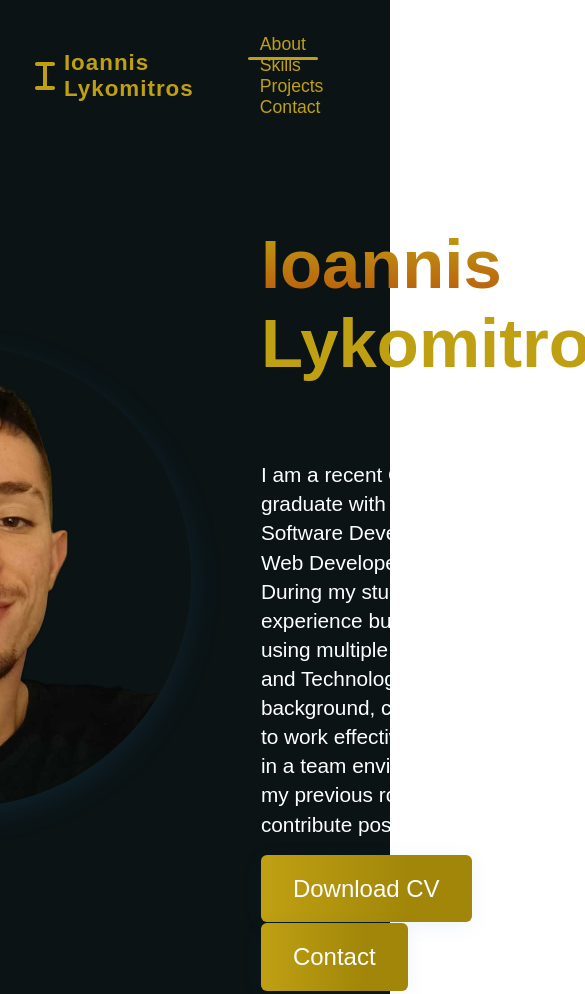
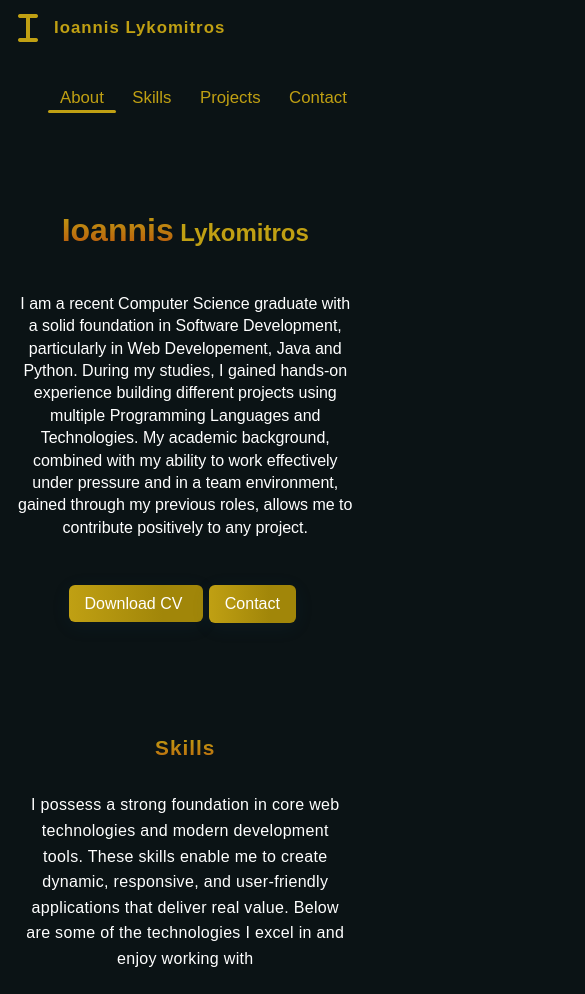
Before and after one commit to IoannisLykomitros/PortfolioWebsite, a plain HTML site: page index.html in a window 390 px wide. Shown: the top 994 px of the page, 585 px wide, since content can reach past the window. Drawn offline with Linux system fonts and the light colour scheme.

Commit message:
Finished the styling of contact.html and made small changes in index.html

```diff
--- a/resources/styles.css
+++ b/resources/styles.css
@@ -1,5 +1,6 @@
 * {
     box-sizing: border-box;
+
 }
 
 body {
@@ -493,3 +494,202 @@ footer {
     transform: scale(1.3);
     color: #c0a013;
 }
+
+/* ================================
+   Responsive Design: Tablets & Mobile
+   ================================ */
+
+/* For tablets (≤ 900px) */
+@media (max-width: 900px) {
+    body {
+        background-color: #0b1315;
+    }
+    nav {
+        flex-direction: column;
+        align-items: flex-start;
+        gap: 1rem;
+        padding: 16px;
+    }
+    .logo {
+        margin-bottom: 12px;
+    }
+    section, .projects-container, .skills-container, .about-container, .contact-container {
+        max-width: 95vw;
+        padding: 0 10px;
+    }
+    #about {
+        margin-top: 120px;
+
+    }
+    #contact {
+        margin-top: 238px;
+        align-items: center;
+    }
+    .about-container {
+        gap: 18px;
+        flex-direction: column;
+        min-height: unset;
+        align-items: center;
+    }
+    .about-content {
+        padding: 20px 12px;
+        text-align: center;
+
+    }
+    a {
+        color: inherit;
+        text-decoration: none;
+    }
+    img {
+        max-width: 220px;
+        margin: 0 auto;
+        display: none;
+    }
+    .skills-list ul,
+    .projects-list {
+        gap: 14px;
+        flex-wrap: wrap;
+    }
+    .skills-list ul {
+        flex-wrap: wrap;
+    }
+    .project {
+        max-width: 95vw;
+        min-width: 260px;
+    }
+    .contact-container {
+        gap: 20px;
+        flex-direction: column;
+        min-height: unset;
+        align-items: center;
+    }
+}
+
+/* For mobile devices (≤ 600px) */
+@media (max-width: 600px) {
+
+    nav {
+        flex-direction: column;
+        padding: 12px 8px;
+        /*margin: auto;*/
+    }
+    .nav-links li {
+        display: inline-block;
+        margin-bottom: 10px;
+        align-items: center;
+    }
+    .logo_text, .nav-link {
+        font-size: 1.05rem;
+    }
+    section {
+        padding: 2rem 0;
+    }
+    img {
+        max-width: 180px;
+        width: 90vw;
+        margin: 0 auto;
+    }
+    h1 {
+        font-size: clamp(1.5rem, 5vw, 4.3rem);
+    }
+    .color-name {
+        font-size: clamp(2rem, 6vw, 4.3rem);
+    }
+    .about-container {
+        flex-direction: column;
+        gap: 24px;
+        align-items: center;
+    }
+    .about-content, .skills-container, .projects-container {
+        padding: 1rem 0.5rem;
+        border-radius: 8px;
+    }
+    .skills-content h2,
+    .projects-content h2 {
+        font-size: 1.3rem;
+        padding-bottom: 8px;
+    }
+    .about-text, .skills-text {
+        font-size: 1rem;
+    }
+    .skills-list ul,
+    .projects-list {
+        display: grid;
+        grid-template-columns: 1fr;
+        gap: 18px;
+        justify-items: center;
+    }
+    .skill {
+        width: 70px;
+    }
+    .project {
+        padding: 18px 6px;
+        max-width: 97vw;
+    }
+    .resume-btn,
+    .github-btn,
+    button {
+        font-size: 1rem;
+        padding: 10px 16px;
+        margin: 10px 6px 0 0;
+        transition: transform 0.3s ease;
+    }
+    .resume-btn:hover,
+    .github-btn:hover,
+    button:hover {
+        transform: translateY(-2px);
+    }
+    .footer-container {
+        padding: 0 2vw;
+    }
+
+}
+
+@media only screen and (max-width: 600px) {
+    /*#contact {*/
+    /*    !*padding: 48px 16px;*!*/
+    /*    height: 100vh;*/
+    /*}*/
+    /*.contact-container {*/
+    /*    flex-direction: column;*/
+    /*    height: 100%;*/
+    /*    padding: 24px 12px;*/
+    /*    margin: 0 auto;*/
+    /*    max-width: 90vw;*/
+    /*    min-height: auto;*/
+    /*    gap: 24px;*/
+    /*    align-items: center;*/
+    /*    width: 100%;*/
+    /*}*/
+    /*.contact-content {*/
+    /*    text-align: center;*/
+    /*    padding: 0;*/
+    /*    width: 100%;*/
+    /*    margin: 0 auto;*/
+    /*}*/
+    /*.contact-content h2 {*/
+    /*    font-size: 2rem;*/
+    /*    text-align: center;*/
+    /*    margin-bottom: 16px;*/
+    /*}*/
+    /*.contact-text {*/
+    /*    font-size: 1.3rem;*/
+    /*    margin-bottom: 30px;*/
+    /*    padding: 0 1rem;*/
+    /*    text-align: center;*/
+    /*}*/
+    /*.contact-list {*/
+    /*    flex-wrap: wrap;*/
+    /*    gap: 20px;*/
+    /*    justify-content: center;*/
+    /*}*/
+    /*.contact-list li {*/
+    /*    width: auto;*/
+    /*    flex: 1 1 140px;*/
+    /*    font-size: 1.1rem;*/
+    /*    text-align: center;*/
+    /*}*/
+    /*.contact-list li i {*/
+    /*    font-size: 1.5rem;*/
+    /*}*/
+}
```
